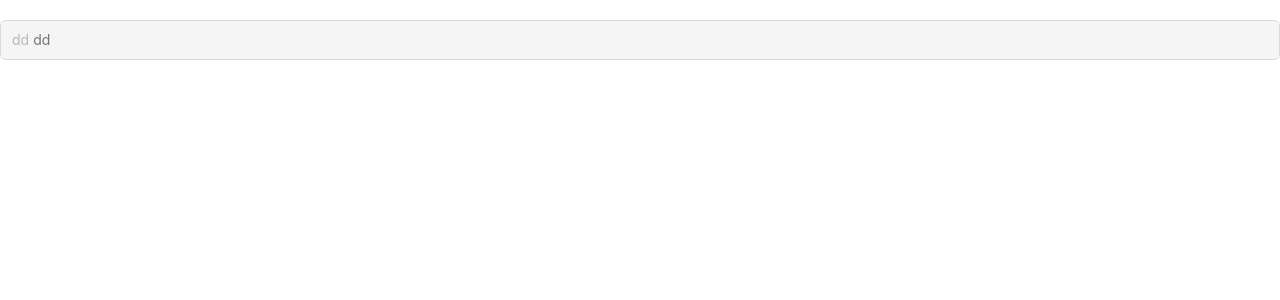
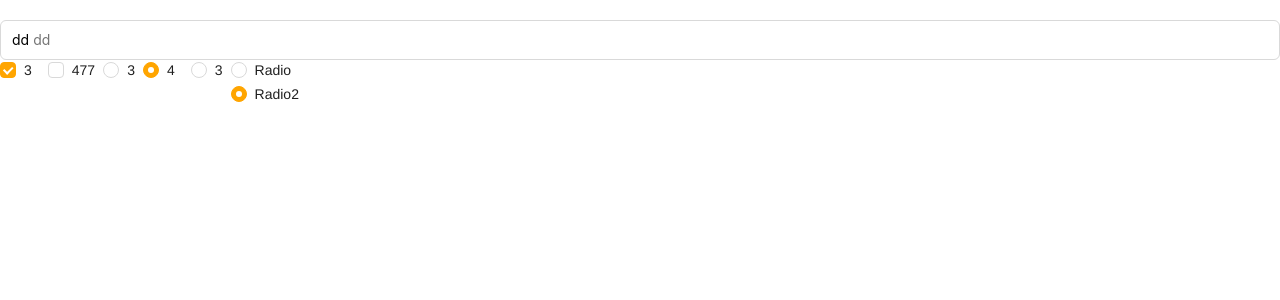
Before and after one commit to ZH0N9/component-dev, a React app: page / in a window 1280 px wide. Shown: the top 300 px of the page. Built offline with nearby package versions, Linux system fonts and the light colour scheme.

Commit message:
fix(portal): radio group component input click issue

```diff
--- a/src/components/Checkbox/Checkbox.tsx
+++ b/src/components/Checkbox/Checkbox.tsx
@@ -75,7 +75,7 @@ export const Checkbox = (props: CheckboxProps) => {
           name={name}
           ref={inputRef}
           onClick={handleClick}
-          readOnly
+          //readOnly
           {...restProps}
         />
         <span className={checkboxInnerCls}></span>
--- /dev/null
+++ b/src/components/Input/Textarea.tsx
@@ -0,0 +1,43 @@
+import style from './index.module.scss';
+import { TextareaProps, prefixTextareaClass } from './constants';
+import classNames from 'classnames';
+import { useEffect, useState } from 'react';
+
+export const Textarea = (props: TextareaProps) => {
+  const {
+    defaultValue,
+    value: propValue,
+    disabled,
+    maxLength,
+    showCount = false,
+    allowClear,
+    className,
+    style: propStyle,
+    bordered = true,
+    onResize,
+    onPressEnter,
+    onKeyDown,
+    ...restProps
+  } = props;
+
+  const [value, setValue] = useState(defaultValue || '');
+  const textareaCls = classNames({
+    [style[`${prefixTextareaClass}`]]: true,
+  });
+  const wrapperCls = classNames({
+    [style[`${prefixTextareaClass}-wrapper`]]: true,
+    [style[`${prefixTextareaClass}-wrapper-disabled`]]: disabled,
+    [style[`${prefixTextareaClass}-wrapper-borderless`]]: !bordered,
+  });
+  useEffect(() => {
+    if (propValue) {
+      setValue(propValue);
+    }
+  }, [propValue]);
+
+  return (
+    <span className={wrapperCls}>
+      <textarea className={textareaCls} value={value} disabled={disabled} maxLength={maxLength} />
+    </span>
+  );
+};
--- a/src/components/Input/constants.ts
+++ b/src/components/Input/constants.ts
@@ -19,4 +19,27 @@ export type InputProps = {
   onKeyDown?: (event: KeyboardEvent<HTMLInputElement>) => void;
 } & Omit<React.HTMLAttributes<HTMLInputElement>, 'prefix' | 'suffix'>;
 
+type ResizeObject = {
+  width: number;
+  height: number;
+};
+
+export type TextareaProps = {
+  id?: string;
+  value?: string;
+  defaultValue?: string;
+  autoSize?: boolean;
+  maxLength?: number;
+  showCount?: boolean;
+  allowClear?: boolean | { clearIcon: ReactNode };
+  disabled?: boolean;
+  bordered?: boolean;
+  className?: string;
+  style?: CSSProperties;
+  onPressEnter?: (event: KeyboardEvent<HTMLInputElement>) => void;
+  onResize?: (resizeObj: ResizeObject) => void;
+  onKeyDown?: (event: KeyboardEvent<HTMLInputElement>) => void;
+} & React.HTMLAttributes<HTMLTextAreaElement>;
+
 export const prefixClass = 'built-in-input';
+export const prefixTextareaClass = 'built-in-textarea';
--- a/src/components/Input/index.module.scss
+++ b/src/components/Input/index.module.scss
@@ -9,6 +9,30 @@ $input-inside-clearIcon: '.built-in-input-clearIcon';
 $input-inside-clearIcon-hidden: '.built-in-input-clearIcon-hidden';
 $input-inside-clearIcon-default: '.built-in-input-clearIcon-default';
 $input-inside-countSuffix: '.built-in-input-countSuffix';
+
+$textarea-prefix: '.built-in-textarea';
+$textarea-wrapper: '.built-in-textarea-wrapper';
+// textarea
+#{$textarea-wrapper} {
+  margin: 0;
+  padding: 0;
+  font-size: 14px;
+  line-height: 1.5714285714285714;
+  box-sizing: border-box;
+  display: inline-flex;
+  border-width: 1px;
+  border-style: solid;
+  border-color: #d9d9d9;
+  border-radius: 6px;
+  transition: all 0.2s;
+  font-family: -apple-system, BlinkMacSystemFont, 'Segoe UI', Roboto, 'Helvetica Neue', Arial, 'Noto Sans', sans-serif,
+    'Apple Color Emoji', 'Segoe UI Emoji', 'Segoe UI Symbol', 'Noto Col';
+  &:hover {
+    border-color: orange;
+    border-inline-end-width: 1px;
+  }
+}
+// input
 #{$input-wrapper} {
   margin: 0;
   padding: 0;
--- a/src/components/Input/index.tsx
+++ b/src/components/Input/index.tsx
@@ -1,2 +1,11 @@
-import { Input } from './Input';
+import internal from 'stream';
+import { Input as InternalInput } from './Input';
+import { Textarea } from './Textarea';
+
+type InputComponentType = typeof InternalInput;
+interface InputComponentInterface extends InputComponentType {
+  Textarea: typeof Textarea;
+}
+const Input = InternalInput as InputComponentInterface;
+Input.Textarea = Textarea;
 export default Input;
--- a/src/components/Radio/Radio.tsx
+++ b/src/components/Radio/Radio.tsx
@@ -1,4 +1,4 @@
-import { MouseEventHandler, useEffect, useRef, useState, useContext } from 'react';
+import { MouseEventHandler, useEffect, useRef, useState, useContext, ChangeEventHandler } from 'react';
 import { RadioProps, prefixClass } from './constants';
 import RadioContext from './context';
 import style from './index.module.scss';
@@ -13,12 +13,18 @@ export const Radio = (props: RadioProps) => {
     disabled: propDisabled,
     style: propsStyle,
     onChange,
+    onClick,
     ...restProps
   } = props;
 
-  const [checked, setChecked] = useState<Boolean>(!!defaultChecked);
-  const [disabled, setDisabled] = useState<Boolean>(!!propDisabled);
-  const { value: groupValue, disabled: groupDisabled, onChange: groupOnChange } = useContext(RadioContext);
+  const {
+    value: groupValue,
+    disabled: groupDisabled,
+    onChange: groupOnChange,
+    onClick: groupOnClick,
+  } = useContext(RadioContext);
+  const [checked, setChecked] = useState(defaultChecked || false);
+  const [disabled, setDisabled] = useState(propDisabled || false);
   const inputRef = useRef(null);
 
   useEffect(() => {
@@ -26,17 +32,24 @@ export const Radio = (props: RadioProps) => {
       setChecked(propChecked);
     }
   }, [propChecked]);
+
   useEffect(() => {
     if (typeof propDisabled === 'boolean') {
       setDisabled(propDisabled);
     }
   }, [propDisabled]);
+
   // Group Controlled
   useEffect(() => {
     if (groupValue) {
+      console.log(groupValue, value);
       setChecked(value === groupValue);
     }
   }, [groupValue, value]);
+
+  useEffect(() => {
+    console.log(value, checked);
+  }, [checked, value]);
 
   const wrapperCls = classNames({
     [style[`${prefixClass}-wrapper`]]: true,
@@ -51,31 +64,42 @@ export const Radio = (props: RadioProps) => {
     [style[`${prefixClass}-inner`]]: true,
   });
 
-  const handleClick: MouseEventHandler = (event) => {
-    if (groupDisabled || disabled || checked) {
+  const handleClick: MouseEventHandler<HTMLInputElement> = (event) => {
+    console.log('click');
+    if (groupDisabled || disabled) {
       return;
     }
     if (!('checked' in props)) {
       setChecked(true);
     }
     if (inputRef.current) {
-      event.target = inputRef.current;
+      const input = inputRef.current as HTMLInputElement;
+      event.target = input;
     }
+    onClick && typeof onClick === 'function' && onClick(event);
+    groupOnClick && typeof groupOnClick === 'function' && groupOnClick(event);
+  };
+
+  const handleChange: ChangeEventHandler<HTMLInputElement> = (event) => {
+    console.log(event.target.value);
+    console.log(event.target.checked);
     onChange && typeof onChange === 'function' && onChange(event);
     groupOnChange && typeof groupOnChange === 'function' && groupOnChange(event);
   };
 
   return (
     <label className={wrapperCls}>
-      <span className={radioCls}>
+      <span className={radioCls} onClick={handleClick}>
         <input
           type="radio"
-          checked={!!checked}
+          checked={checked}
           value={value}
           ref={inputRef}
           disabled={groupDisabled || !!disabled}
-          onClick={handleClick}
-          readOnly
+          onChange={handleChange}
+          onClick={(e) => {
+            console.log(e.target);
+          }}
           {...restProps}
         />
         <span className={radioInnerCls}></span>
--- a/src/components/Radio/RadioGroup.tsx
+++ b/src/components/Radio/RadioGroup.tsx
@@ -11,6 +11,8 @@ import {
   ReactNode,
   ReactElement,
   cloneElement,
+  ChangeEvent,
+  ChangeEventHandler,
 } from 'react';
 import classNames from 'classnames';
 import styles from './index.module.scss';
@@ -57,17 +59,25 @@ export const RadioGroup = (props: RadioGroupProps) => {
   const [value, setValue] = useState(defaultValue || '');
   const [options, setOptions] = useState<RadioOptionType[]>(propOptions || []);
 
-  const handleRadioClick: MouseEventHandler = useCallback(
+  const handleRadioClick: MouseEventHandler<HTMLInputElement> = useCallback(
     (event) => {
       if (disabled) {
         return;
       }
+      console.log('group clicked');
       const radioEl = event.target as HTMLInputElement;
       const radioValue = radioEl.value;
       setValue(radioValue);
+    },
+    [disabled],
+  );
+  const handleRadioChange: ChangeEventHandler<HTMLInputElement> = useCallback(
+    (event) => {
+      const radioEl = event.target as HTMLInputElement;
+      const radioValue = radioEl.value;
       onChange && typeof onChange === 'function' && onChange(radioValue);
     },
-    [onChange, disabled],
+    [onChange],
   );
 
   // Refined NEEDED
@@ -96,14 +106,15 @@ export const RadioGroup = (props: RadioGroupProps) => {
               name={name}
               checked={checked}
               disabled={disabled || option.disabled}
-              onChange={handleRadioClick}
+              onChange={handleRadioChange}
+              onClick={handleRadioClick}
             >
               {option.label}
             </Radio>
           );
         })
       ) : (
-        <RadioContext.Provider value={{ value, disabled, onChange: handleRadioClick }}>
+        <RadioContext.Provider value={{ value, disabled, onClick: handleRadioClick, onChange: handleRadioChange }}>
           {children}
         </RadioContext.Provider>
       )}
--- a/src/components/Radio/context.tsx
+++ b/src/components/Radio/context.tsx
@@ -1,14 +1,16 @@
-import { MouseEventHandler, createContext } from 'react';
+import { ChangeEventHandler, MouseEventHandler, createContext } from 'react';
 
 export interface RadioContextProps {
   value?: string | number;
   disabled?: boolean;
-  onChange?: MouseEventHandler;
+  onChange?: ChangeEventHandler;
+  onClick?: MouseEventHandler;
 }
 const RadioContext = createContext<RadioContextProps>({
   value: undefined,
   disabled: false,
   onChange: (event) => {},
+  onClick: (event) => {},
 });
 
 export default RadioContext;
--- a/src/components/Radio/index.module.scss
+++ b/src/components/Radio/index.module.scss
@@ -74,6 +74,7 @@ $radio-group-prefix: '.built-in-radio-group';
       height: 100%;
       z-index: 1;
       cursor: pointer;
+      pointer-events: none;
       opacity: 0;
     }
     & + * {
--- a/src/index.tsx
+++ b/src/index.tsx
@@ -13,14 +13,14 @@ const root = ReactDOM.createRoot(document.getElementById('root') as HTMLElement)
 root.render(
   <React.StrictMode>
     <br />
-    <Input placeholder="dd" disabled prefix={<span>dd</span>} style={{ width: '100%', height: 40 }} />
-    {/* <Checkbox.Group
+    <Input placeholder="dd" maxLength={10} prefix={<span>dd</span>} style={{ width: '100%', height: 40 }} />
+    {/* {/* <Checkbox.Group
       defaultValue={['1', '2']}
       options={[
         { label: '1', value: '1' },
         { label: '2', value: '2' },
       ]}
-    ></Checkbox.Group>
+    ></Checkbox.Group> */}
     <Checkbox.Group
       defaultValue={['3']}
       onChange={(checkedValues) => {
@@ -32,7 +32,14 @@ root.render(
       </div>
       <Checkbox value="4">477</Checkbox>
     </Checkbox.Group>
-
+    <Radio value="2">3</Radio>
+    <Radio.Group
+      defaultValue={'4'}
+      options={[
+        { value: '4', label: '4' },
+        { value: '3', label: '3' },
+      ]}
+    ></Radio.Group>
     <Radio.Group
       optionAlign="vertical"
       name="radiogroup"
@@ -47,7 +54,7 @@ root.render(
       <Radio defaultChecked={false} name="education" value="radio2">
         Radio2
       </Radio>
-    </Radio.Group> */}
+    </Radio.Group>
     {/*
     <input type="radio" name="sex" value="B" />
     <input type="radio" name="sex" value="A" />
```
Also changed, not shown: src/components/Input/Input.tsx (+4 -5 lines).
